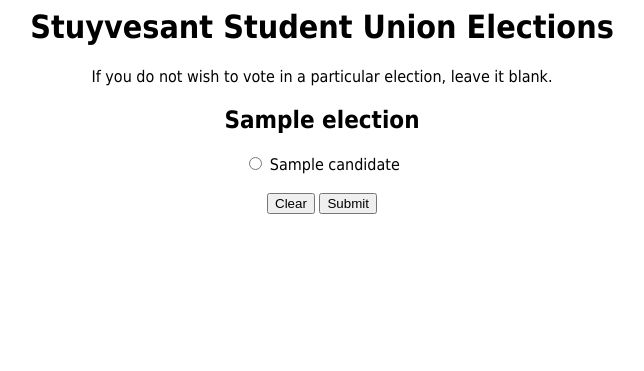
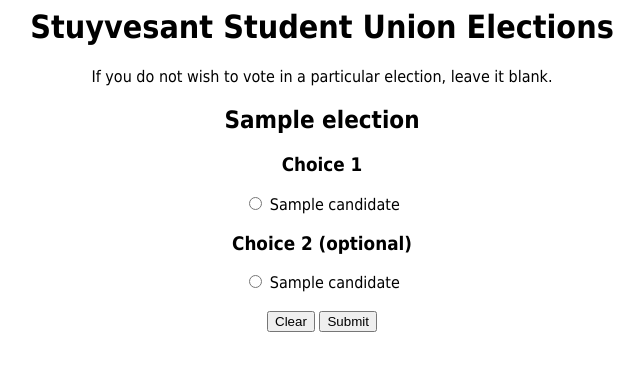
Before and after one commit to kevinwang/stuyvote-django, a Django app: template templates/vote/choose.html in a window 1280 px wide. Shown: the top 371 px of the page, without its empty margins (318-962 px from the left). Run offline with Django 3.2, Linux system fonts and the light colour scheme; tables that the repository leaves empty hold one stand-in row (values such as "Sample post"); the template is opened without the code that fills it: values that come from a table or form of the project are taken from there, most other values are stand-ins (such as "Sample title", 1, 10 or a date in 2020); parts of the project's set-up code (start-up, migrations or seed data) failed here and were passed over.

Commit message:
Handle elections in which a student can vote for two candidates.

```diff
--- a/templates/vote/choose.html
+++ b/templates/vote/choose.html
@@ -8,6 +8,12 @@
                 for(var i=0; i < radio.length; i++) {
                     radio[i].checked = false;
                 }
+                {% if election.can_choose_two_candidates %}
+                var radio = document.getElementsByName("election_{{ election.id }}_2");
+                for(var i=0; i < radio.length; i++) {
+                    radio[i].checked = false;
+                }
+                {% endif %}
                 {% endfor %}
                 return false;
             }
@@ -22,12 +28,22 @@
                 <input type="hidden" name="osis" value="{{ osis }}">
                 {% for election in elections %}
                     <h2>{{ election.name }}</h2>
+                    {% if election.can_choose_two_candidates %}<h3>Choice 1</h3>{% endif %}
                     {% for candidate in candidates %}
                         {% ifequal candidate.election election %}
                             <input type="radio" name="election_{{ election.id }}" id="choice_{{ election.id }}_{{ forloop.counter }}" value="{{ candidate.id }}" />
                             <label for="choice_{{ election.id }}_{{ forloop.counter }}">{{ candidate.name }}</label><br />
                         {% endifequal %}
                     {% endfor %}
+                    {% if election.can_choose_two_candidates %}
+                        <h3>Choice 2 (optional)</h3>
+                        {% for candidate in candidates %}
+                            {% ifequal candidate.election election %}
+                                <input type="radio" name="election_{{ election.id }}_2" id="choice_{{ election.id }}_{{ forloop.counter }}_2" value="{{ candidate.id }}" />
+                                <label for="choice_{{ election.id }}_{{ forloop.counter }}_2">{{ candidate.name }}</label><br />
+                            {% endifequal %}
+                        {% endfor %}
+                    {% endif %}
                 {% endfor %}
                 <br />
                 <button type="button" onclick="clearRadios()">Clear</button>
```
Also changed, not shown: vote/views.py (+14 -6 lines). Lines whose indentation alone changed are shown as unchanged.
